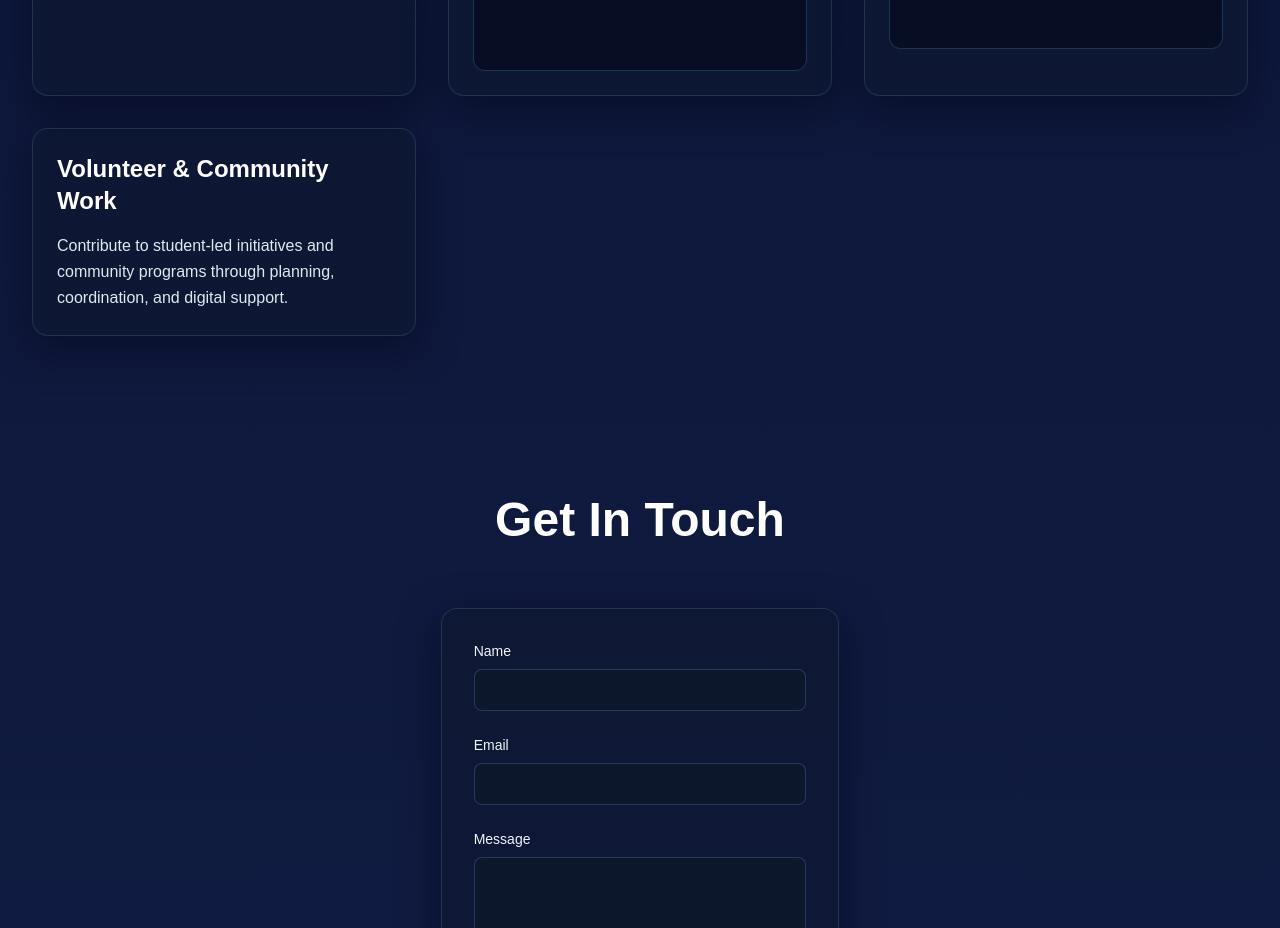
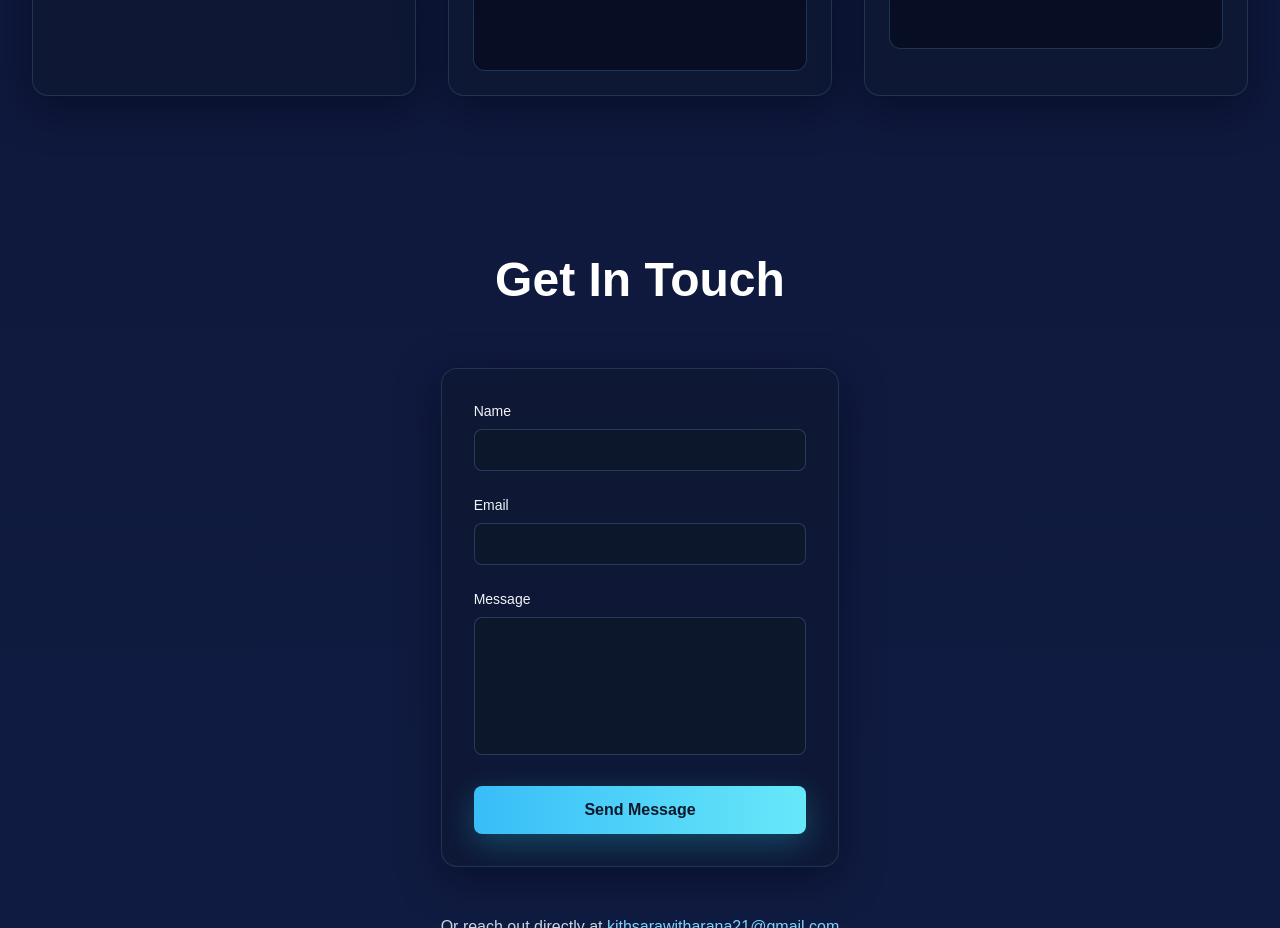
Before and after one commit to kithsr/Personal-Portfolio, a Next.js app: page / in a window 1280 px wide. Shown: the part 4680-5608 px from the top of the page. Built offline with nearby package versions, Linux system fonts and the light colour scheme; grey boxes are pictures that could not be loaded.

Commit message:
Remove Volunteer & Community Work entry
Delete the "Volunteer & Community Work" activity object from the activities array in components/ExtraCurricular.tsx, removing its title and description from the component's data.

```diff
--- a/components/ExtraCurricular.tsx
+++ b/components/ExtraCurricular.tsx
@@ -50,12 +50,7 @@ export default function ExtraCurricular() {
         "/activities/iit-halloween-event/halloween-event-3.jpg",
       ],
       videos: ["/activities/iit-halloween-event/halloween-event-1.mp4"],
-    },
-    {
-      title: "Volunteer & Community Work",
-      description:
-        "Contribute to student-led initiatives and community programs through planning, coordination, and digital support.",
-    },
+    }
   ];
 
   return (
```
